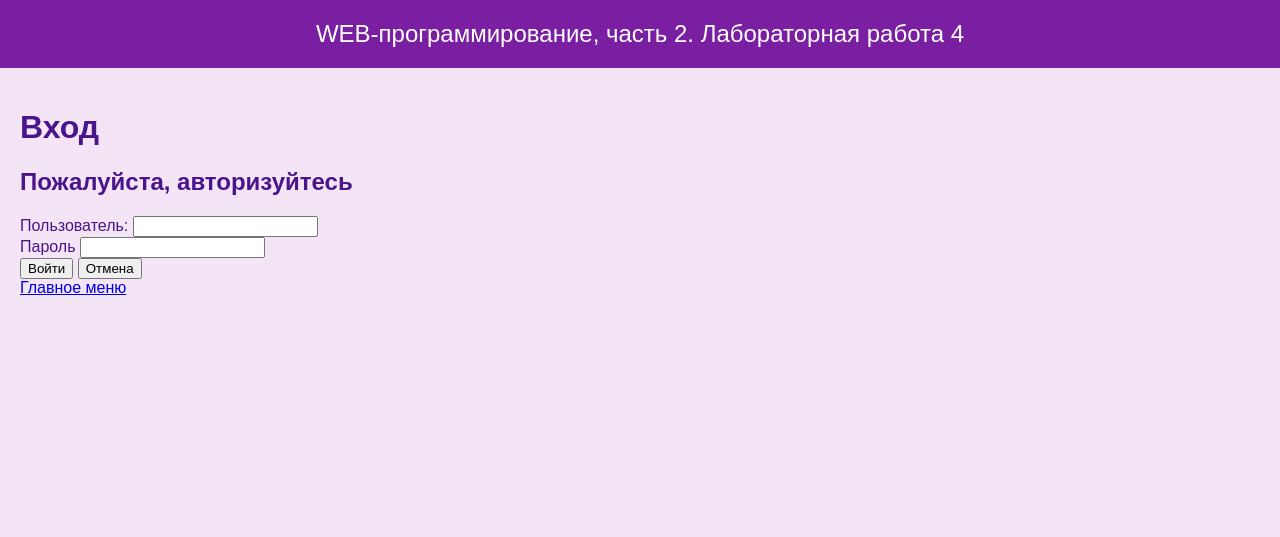
After one commit to rinaklzhsk/webprogramming-labs-2, a Flask app: page /lab4/login in a window 1280 px wide. The commit adds this page. Shown: the top 537 px of the page. Run offline with Flask 3, Linux system fonts and the light colour scheme.

Commit message:
Авторизация

```diff
--- a/lab4.py
+++ b/lab4.py
@@ -109,6 +109,7 @@ def power():
 
 
 tree_count = 0
+
 @lab4.route('/lab4/tree', methods = ['GET', 'POST'])
 def tree():
     global tree_count
@@ -123,3 +124,18 @@ def tree():
         tree_count += 1
 
     return redirect('/lab4/tree')
+
+
+@lab4.route('/lab4/login', methods = ['GET', 'POST'])
+def login():
+    if request.method == 'GET':
+        return render_template('lab4/login.html', authorized=False)
+
+    login = request.form.get('login')
+    password = request.form.get('password')
+
+    if login == 'alex' and password == '123':
+        return render_template('/lab4/login.html', login=login, authorized=True)
+
+    error = 'Неверные логин и/или пароль'
+    return render_template('lab4/login.html', error=error, authorized=False)
--- a/templates/lab4/lab4.html
+++ b/templates/lab4/lab4.html
@@ -12,6 +12,7 @@
         <li><a href="/lab4/subtraction-form">Вычитание</a></li>
         <li><a href="/lab4/power-form">Возведение в степень</a></li>
         <li><a href="/lab4/tree">Деревья</a></li>
+        <li><a href="/lab4/login">Логин</a></li>
     </ol>
 
 {% endblock %}
--- /dev/null
+++ b/templates/lab4/login.html
@@ -0,0 +1,27 @@
+{% extends "base.html" %}
+
+{% block lab %}Лабораторная работа 4{% endblock %}
+
+{% block main %}
+    {% if authorized %}
+        <h1>Добро пожаловать</h1>
+    {% else %}
+        <h1>Вход</h1>
+        <h2>Пожалуйста, авторизуйтесь</h2>
+        <form method="post">
+            <div>
+                <label for="login">Пользователь:</label>
+                <input type="text" name="login" id="login">
+            </div>
+            <div>
+                <label for="password">Пароль</label>
+                <input type="password" id="password" name="password">
+            </div>
+            <div>{{ error }}</div>
+            <div>
+                <button type="submit">Войти</button>
+                <button type="reset">Отмена</button>
+            </div>
+        </form>
+        {% endif %}
+{% endblock %}
```
